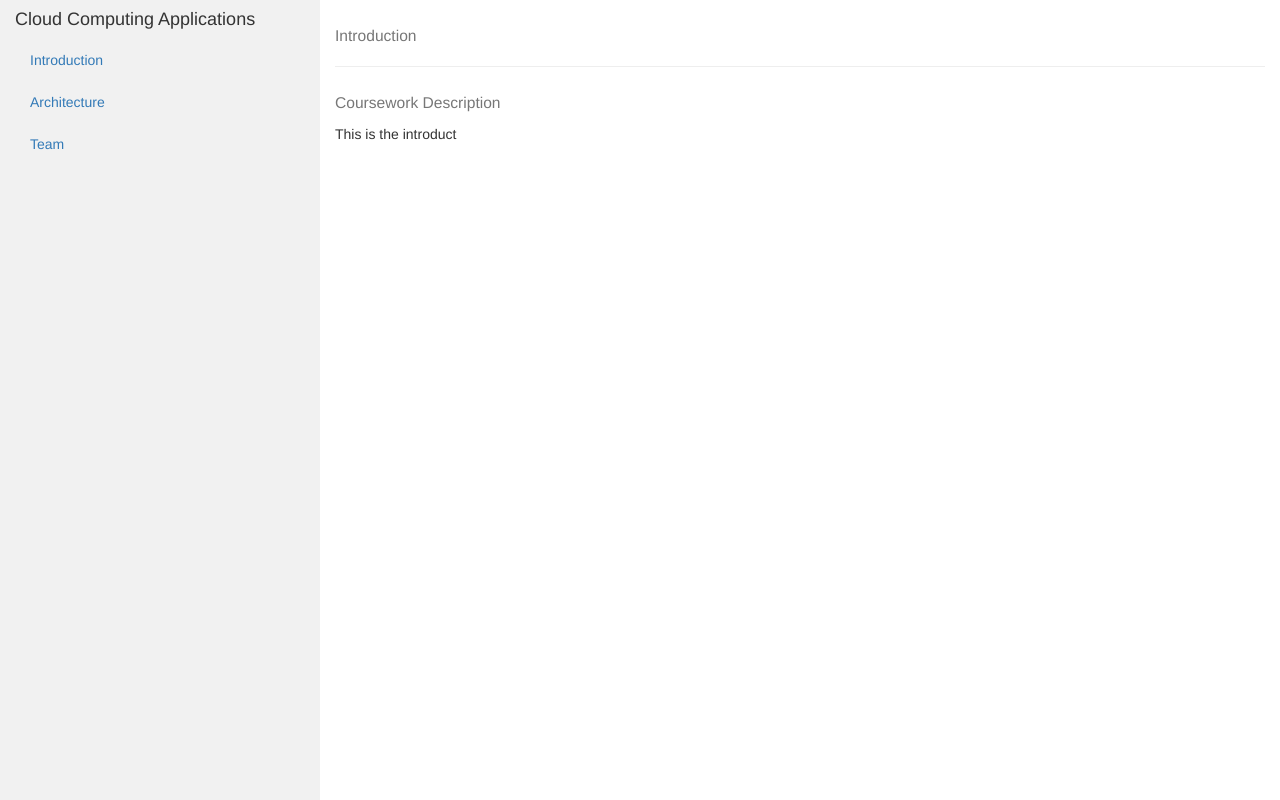
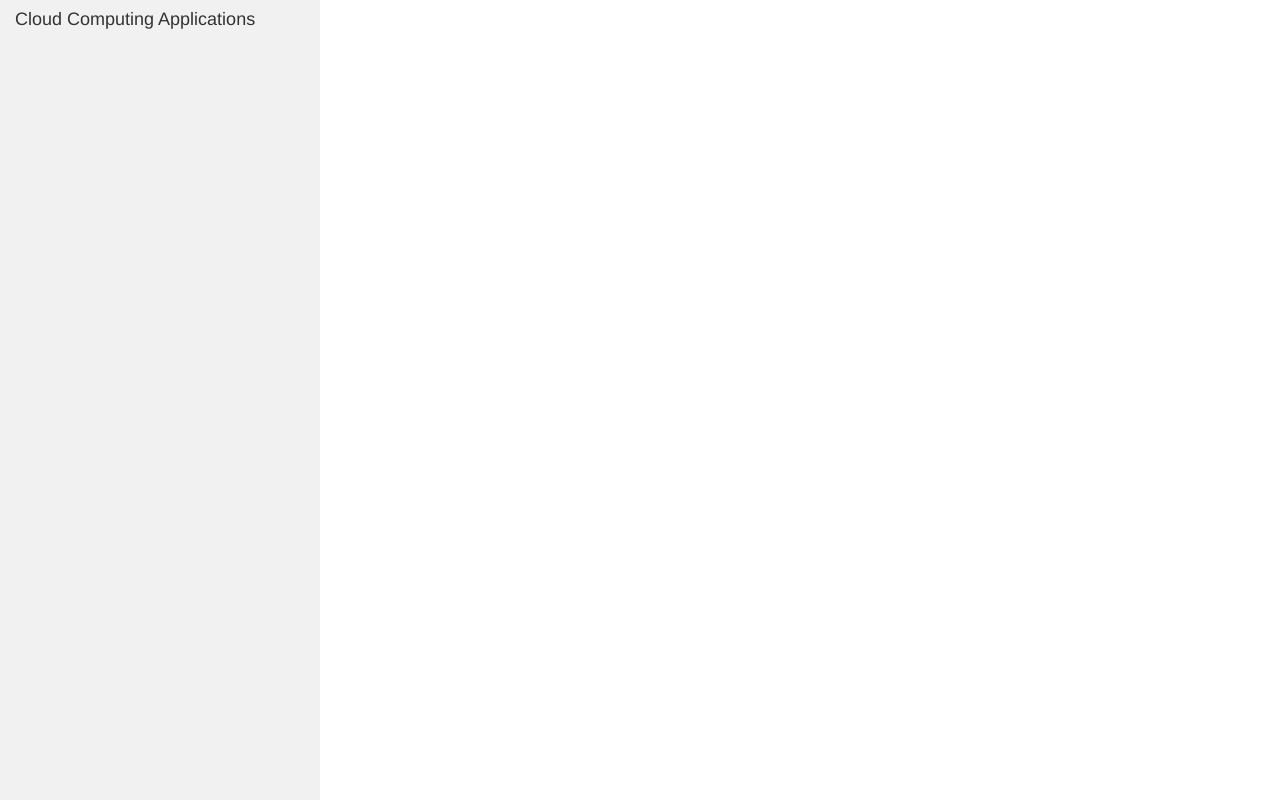
Before and after one commit to CCA-CW/Cloud-Computing-Applications-Coursework, a plain HTML site: page index.html in a window 1280 px wide. Shown: the top 800 px of the page. Drawn offline with nearby package versions, Linux system fonts and the light colour scheme.

Commit message:
Update index.html

```diff
--- a/index.html
+++ b/index.html
@@ -39,16 +39,4 @@
   <div class="row content">
     <div class="col-sm-3 sidenav">
       <h4>Cloud Computing Applications</h4>
-      <ul id="sectionList" class="nav nav-pills nav-stacked">
-        <li><a href="javascript:void(0)" onclick="changeContent('Introduction', this)">Introduction</a></li>
-        <li><a href="javascript:void(0)" onclick="changeContent('Architecture', this)">Architecture</a></li>
-        <li><a href="javascript:void(0)" onclick="changeContent('Team', this)">Team</a></li>
-      </ul><br>
-    </div>
-
-    <div class="col-sm-9" id="dynamicContent">
-      <!-- Initial content goes here -->
-      <h3><small>Introduction</small></h3>
-      <hr>
-      <h3><small>Coursework Description</small></h3>
-      <p>This is the introduct
+      <ul id="sectionList" class="
```
